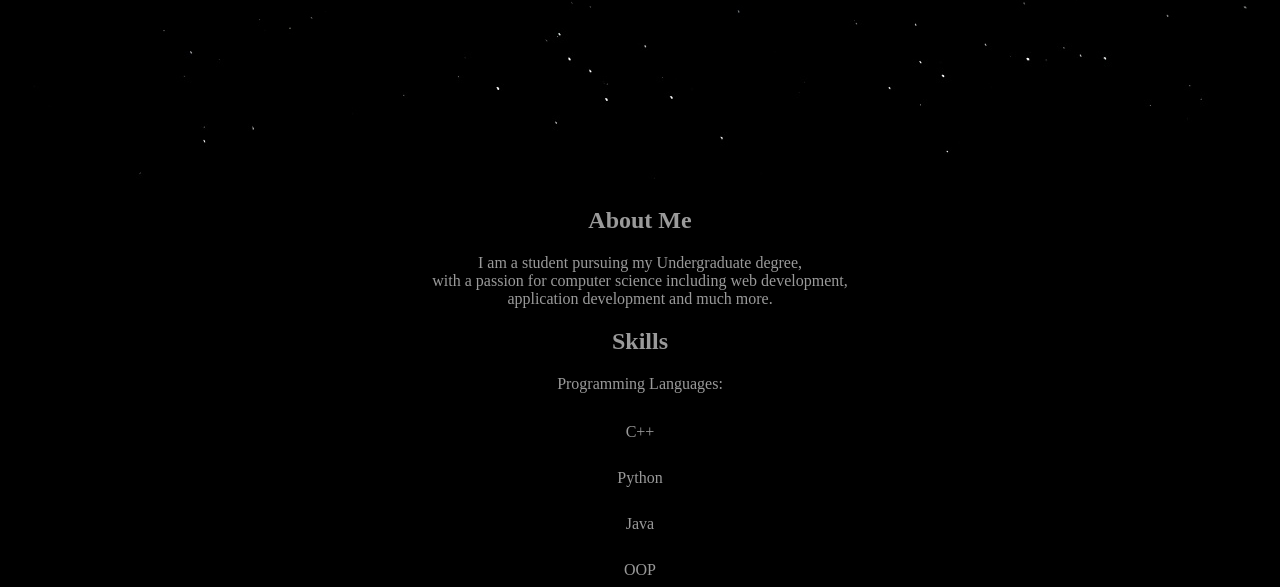
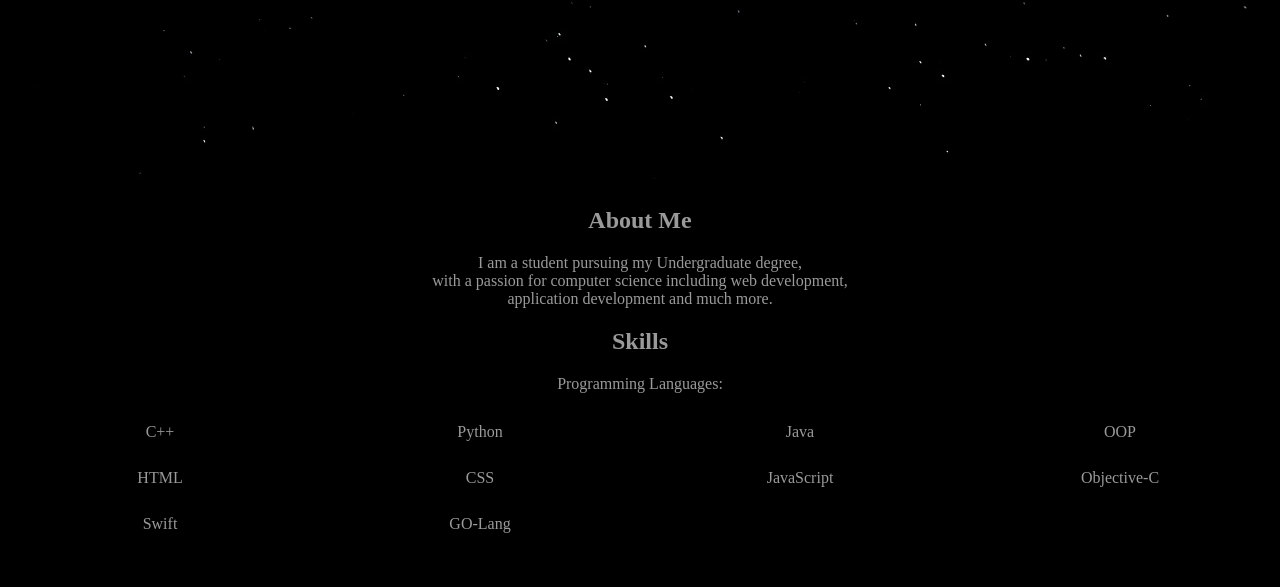
Before and after one commit to mrohjamil/mrohjamil.github.io, a plain HTML site: page index.html in a window 1280 px wide. Shown: the part 365-952 px from the top of the page. After the commit the page ends 928 px from the top, so only its background shows below. Drawn offline with Linux system fonts and the light colour scheme.

Commit message:
Update style.css

```diff
--- a/style.css
+++ b/style.css
@@ -164,6 +164,8 @@ background-color: #000000;
 }
 li {
 		  display: block;
+          width: 25%;
+          float: left;
 	  color: rgba(192,192,192,0.8);
 	  text-align: center;
 	  padding: 14px 16px;
```
